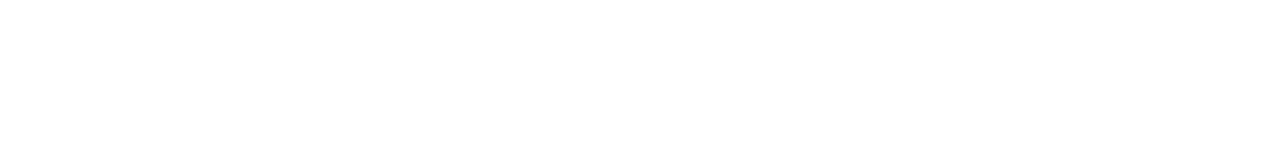
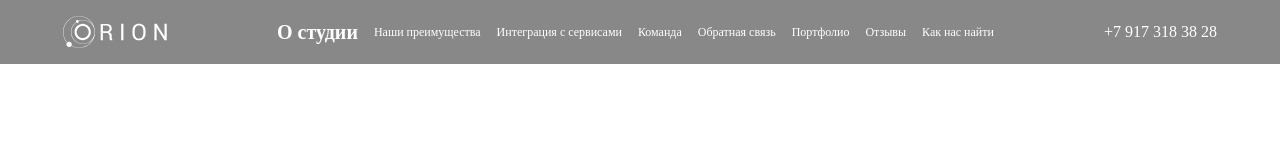
Before and after one commit to beterraLone/digital_studio, a plain HTML site: page index.html in a window 1280 px wide. Drawn offline with Linux system fonts and the light colour scheme.

Commit message:
сделан header

```diff
--- a/index.html
+++ b/index.html
@@ -7,5 +7,35 @@
   <link rel="stylesheet" href="styles/style.css">
 </head>
 <body>
+  <header>
+    <img src="images/Logo_web.svg" alt="logo">
+    <div class="header-container">
+      <a href="#" class="link-big">
+        О студии
+      </a>
+      <a href="#">
+        Наши преимущества
+      </a>
+      <a href="#">
+        Интеграция с сервисами
+      </a>
+      <a href="#">
+        Команда
+      </a>
+      <a href="#">
+        Обратная связь
+      </a>
+      <a href="#">
+        Портфолио
+      </a>
+      <a href="#">
+        Отзывы
+      </a>
+      <a href="#">
+        Как нас найти
+      </a>
+    </div>
+    <a href="tel:+79173183828" class="a">+7 917 318 38 28</a>
+  </header>
 </body>
 </html>
--- a/styles/header.css
+++ b/styles/header.css
@@ -1,14 +1,23 @@
 header{
+  display: flex;
+  align-items: center;
+  justify-content: center;
+  align-items: center;
   background-color: #13131580;
-  height: 100px;
-  width: 300x;
+  height: 64px;
+  gap: 110px;
 }
 
-p{
-  background-color: aqua;
-  font-size: 40px;
+.header-container{
+  display: flex;
+  justify-content: space-around;
+  align-items: center;
+  gap: 16px;
+  font-size: 12px;
+  font-weight: 500;
 }
 
-.dd{
-  font-size: 100px;
+.link-big{
+  font-size: 20px;
+  font-weight: 600;
 }
--- a/styles/style.css
+++ b/styles/style.css
@@ -1,2 +1,8 @@
+@import url(reset.css);
+
 @import url(header.css);
-@import url(reset.css);
+
+a{
+  text-decoration: none;
+  color: white;
+}
```
Also changed, not shown: images/Logo_web.svg (added), 1 other file.
